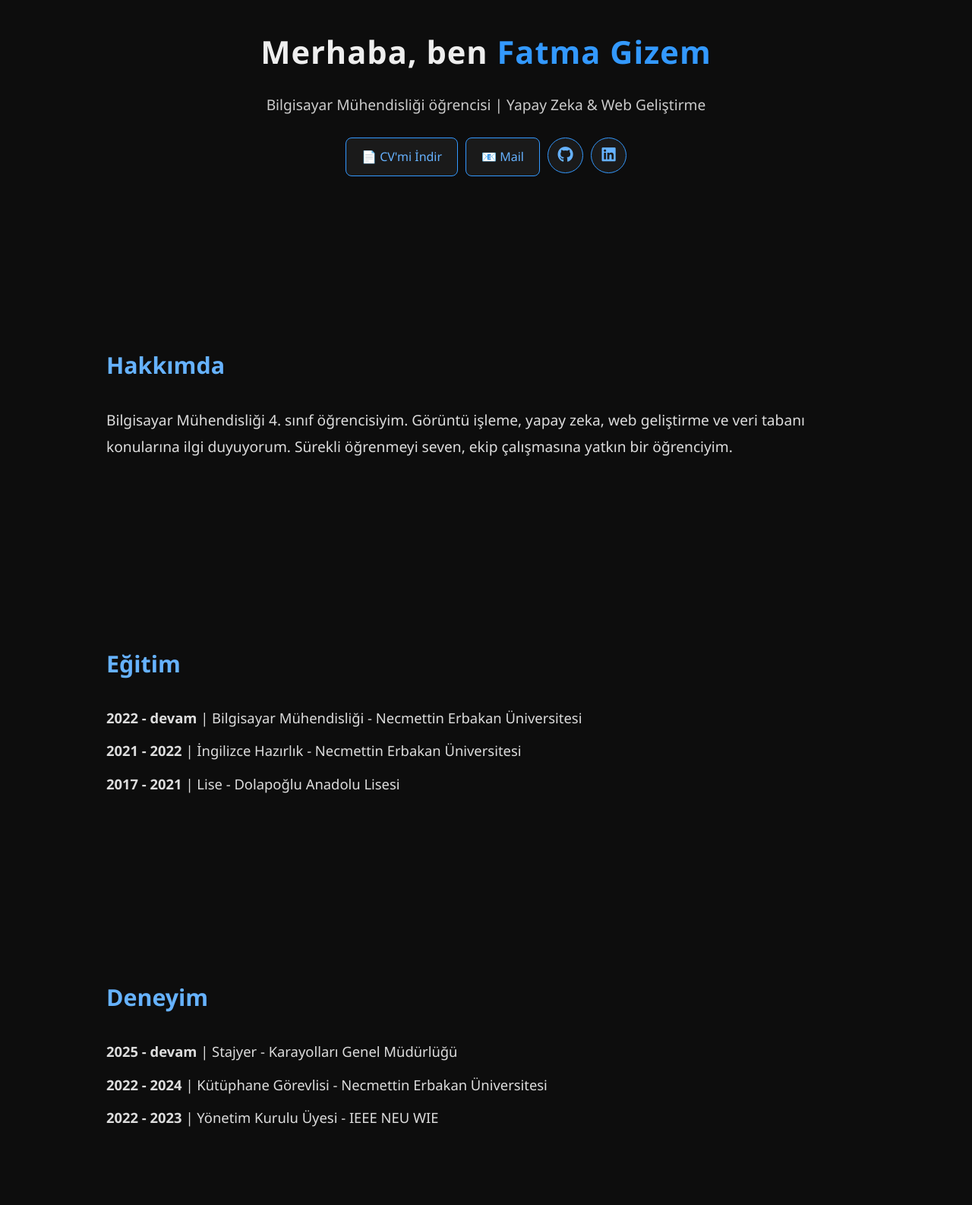
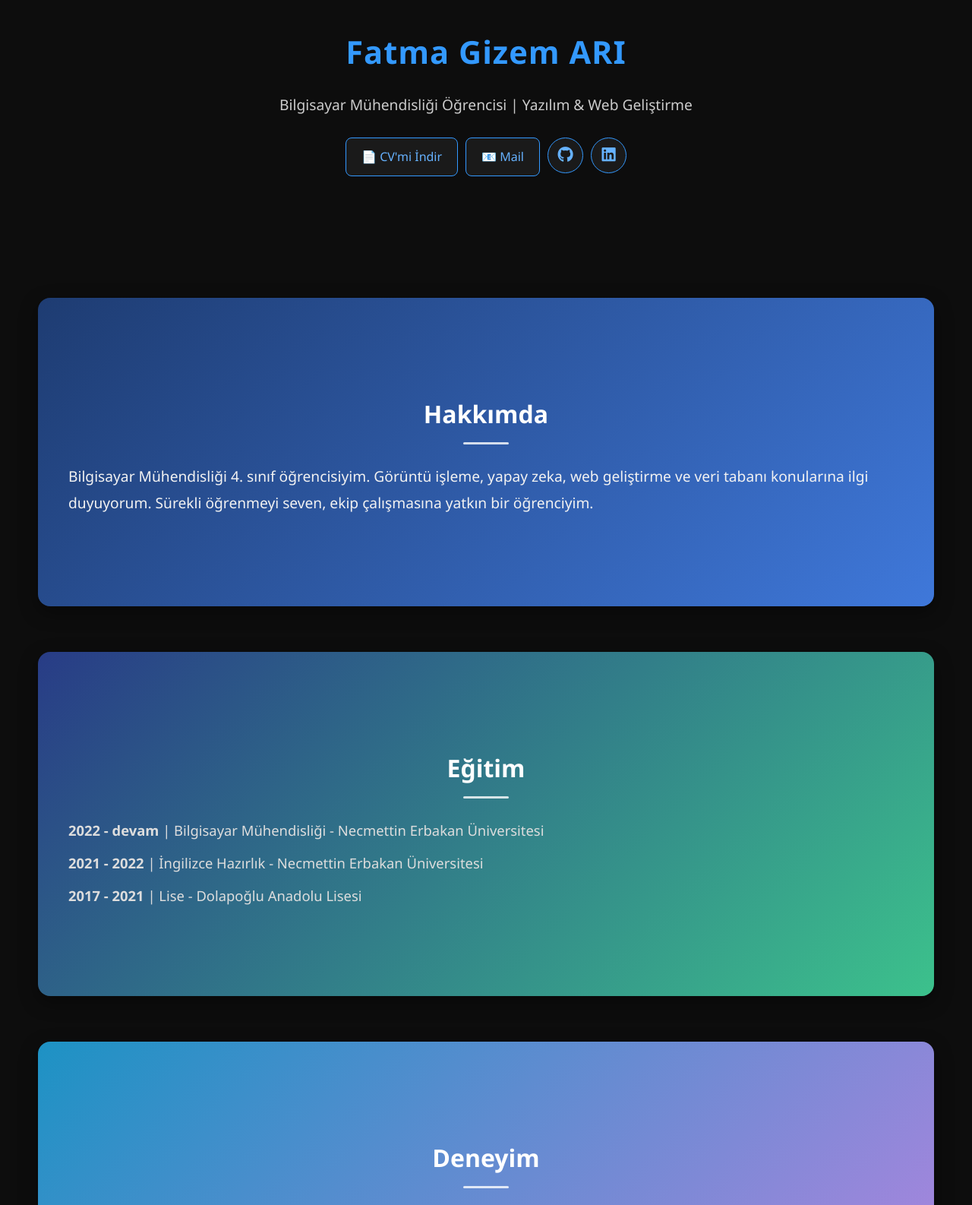
Before and after one commit to gizem-ari/Portfolio, a plain HTML site: page public_html/index.html in a window 1280 px wide. Shown: the part 160-1746 px from the top of the page at 76% size. Drawn offline with Linux system fonts and the light colour scheme.

Commit message:
Site güncellendi

```diff
--- a/public_html/index.html
+++ b/public_html/index.html
@@ -12,11 +12,11 @@
 
   <!-- Font Awesome -->
   <link rel="stylesheet" href="https://cdnjs.cloudflare.com/ajax/libs/font-awesome/6.4.0/css/all.min.css">
-
-  <link rel="stylesheet" href="style.css">
-
+  <!-- CSS -->
+  <link rel="stylesheet" href="style.css?v=20250912">
 </head>
 <body>
+
   <!-- Navbar -->
   <header>
     <nav class="navbar">
@@ -36,16 +36,15 @@
 
   <!-- Hero -->
   <section class="hero">
-    <h1>Merhaba, ben <span>Fatma Gizem</span></h1>
-    <p>Bilgisayar Mühendisliği öğrencisi | Yapay Zeka & Web Geliştirme</p>
+    <h1><span>Fatma Gizem ARI</span></h1>
+    <p>Bilgisayar Mühendisliği Öğrencisi | Yazılım & Web Geliştirme</p>
     <div class="hero-buttons">
-      <a href="cv.pdf" download class="btn">📄 CV'mi İndir</a>
+      <a href="/assets/Fatma_Gizem_Arı_CV.pdf" download class="btn">📄 CV'mi İndir</a>
       <a href="mailto:fatmagizemari42@gmail.com" class="btn">📧 Mail</a>
       <a href="https://github.com/gizem-ari" target="_blank" class="btn-icon"><i class="fab fa-github"></i></a>
       <a href="https://www.linkedin.com/in/fatma-gizem-arı-56798223a" target="_blank" class="btn-icon"><i class="fab fa-linkedin"></i></a>
     </div>
   </section>
-
 
   <!-- Hakkımda -->
   <section id="about" class="section">
@@ -73,13 +72,13 @@
     </ul>
   </section>
 
- <!-- Projeler -->
+  <!-- Projeler -->
   <section id="projects" class="section">
     <h2>Projeler</h2>
     <div class="project-container">
       <div class="project-card">
         <h3>Kitap Web Sitesi</h3>
-        <p>Kullanıcı girişleri ve yorum özellikleri bulunan kapsamlı PHP tabanlı web sitesi.</p>
+        <p>Kullanıcı girişleri ve yorum özellikleri bulunan PHP tabanlı web sitesi.</p>
         <a href="project1.html" class="btn">Detay</a>
       </div>
       <div class="project-card">
@@ -152,12 +151,16 @@
   <section id="contact" class="section">
     <h2>İletişim</h2>
     <p>📧 <a href="mailto:fatmagizemari42@gmail.com">fatmagizemari42@gmail.com</a></p>
-    <p>📞 <a href="tel:+905535932823">+90 553 593 2823</a></p>
-    <p>🔗 <a href="https://github.com/gizem-ari" target="_blank">GitHub</a> | <a href="https://www.linkedin.com/in/fatma-gizem-arı-56798223a" target="_blank">LinkedIn</a></p>
+    <p>🔗
+      <a href="https://github.com/gizem-ari" target="_blank">GitHub</a> |
+      <a href="https://www.linkedin.com/in/fatma-gizem-arı-56798223a" target="_blank">LinkedIn</a>
+    </p>
   </section>
 
+  <!-- Footer -->
   <footer>
     <p>© 2025 Fatma Gizem Arı</p>
   </footer>
+
 </body>
 </html>
--- a/public_html/style.css
+++ b/public_html/style.css
@@ -211,3 +211,69 @@ footer {
   color: #888;
   font-size: 0.95rem;
 }
+
+/* Bölüm kutuları - renkli modern stil */
+.section {
+  border-radius: 16px;
+  padding: 100px 40px;
+  margin: 60px auto;
+  max-width: 1100px;
+  position: relative;
+  overflow: hidden;
+  color: #eee;
+  box-shadow: 0 8px 25px rgba(0,0,0,0.4);
+  transition: transform 0.3s, box-shadow 0.3s;
+}
+.section:hover {
+  transform: translateY(-6px);
+  box-shadow: 0 12px 30px rgba(0,0,0,0.6);
+}
+
+/* Farklı bölümlere gradient arka plan */
+#about {
+  background: linear-gradient(135deg, #1e3c72, #3f78da); /* mavi tonlar */
+}
+#education {
+  background: linear-gradient(135deg, #283c86, #3cc18c); /* yeşil-mavi */
+}
+#experience {
+  background: linear-gradient(135deg,#1d92c4, #b584e0); /* mor tonlar */
+}
+#projects {
+  background: linear-gradient(135deg, #1d4252, #66adcb); /* koyu mavi-gri */
+}
+#skills {
+  background: linear-gradient(135deg, #35c9bd, #65ef9a); /* yeşil */
+}
+#certificates {
+  background: linear-gradient(135deg, #243960, #37597f); /* lacivert */
+}
+#volunteering {
+  background: linear-gradient(135deg, #a98be3, #7accd2, #ffd4b7); /* pembe-turuncu */
+}
+#contact {
+  background: linear-gradient(135deg, #4daddc, #414345); /* siyah-gri */
+}
+
+/* Başlıklar biraz parlak olsun */
+.section h2 {
+  color: #fff;
+  font-size: 2rem;
+  margin-bottom: 25px;
+  text-align: center;
+  position: relative;
+}
+.section h2::after {
+  content: "";
+  display: block;
+  width: 60px;
+  height: 3px;
+  background: rgba(255,255,255,0.8);
+  margin: 12px auto 0;
+  border-radius: 2px;
+}
+
+/* Paragraflar daha okunur */
+.section p, .section li {
+  color: #f2f2f2;
+}
```
Also changed, not shown: 2 other files.
